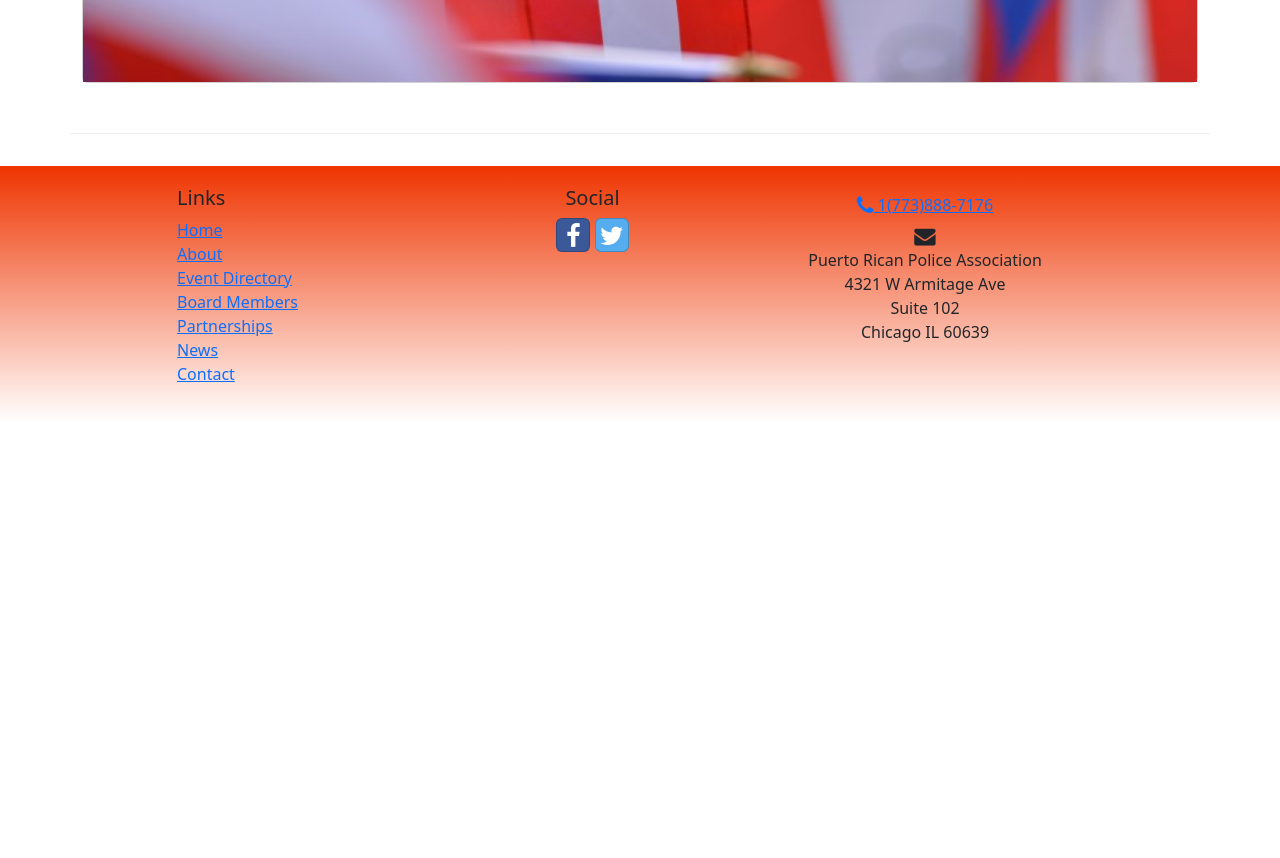
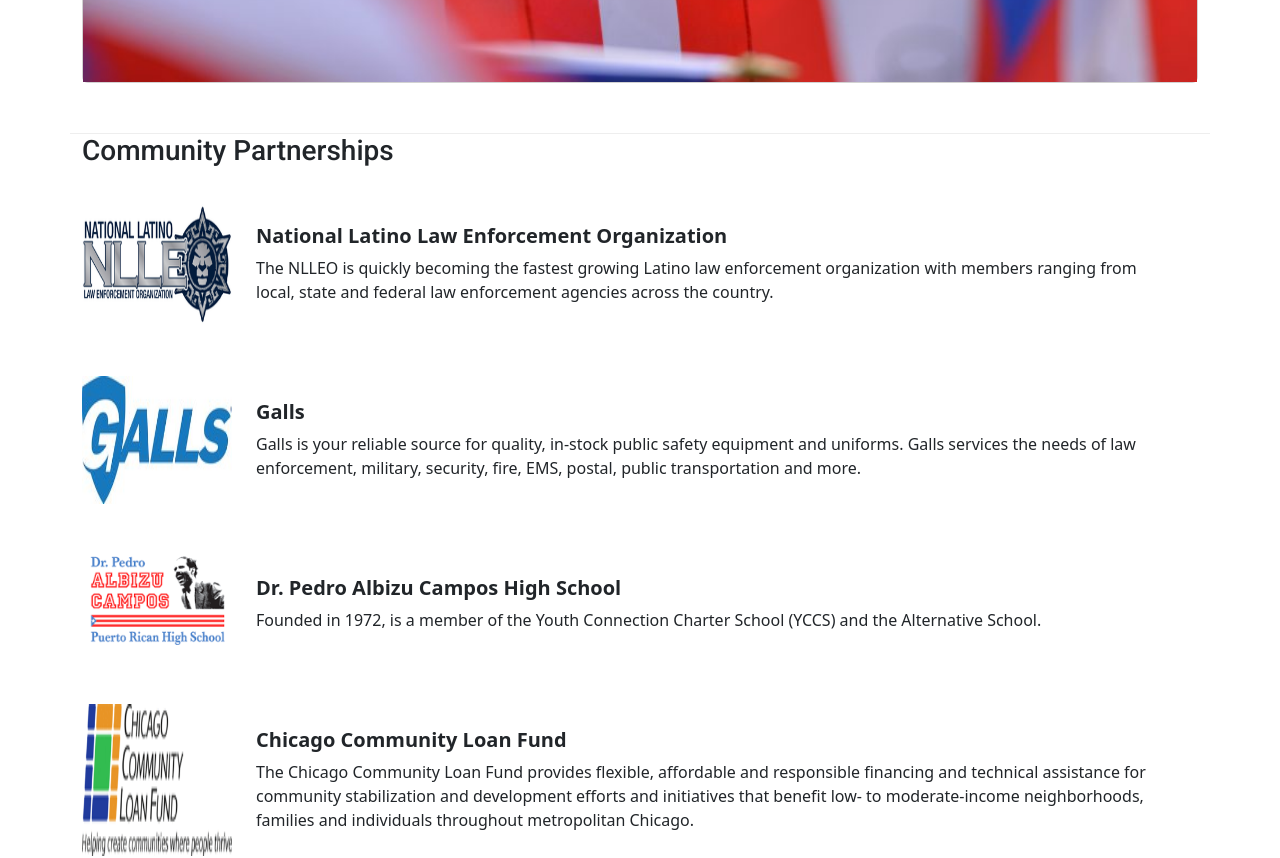
Before and after one commit to NicolaRoyo/prpa, a React (Create React App) app: page /about in a window 1280 px wide. Shown: the part 1140-1998 px from the top of the page. Before the commit the page ends 1562 px from the top, so only its background shows below. Built offline with nearby package versions, Linux system fonts and the light colour scheme.

Commit message:
Add Partnerships

```diff
--- /dev/null
+++ b/src/features/partnerships/Partnership.js
@@ -0,0 +1,17 @@
+const Partnership = ({ partnership }) => {
+    if (partnership) {
+        const { image, name, description } = partnership;
+        return (
+            <>
+            <img src={image} alt={name} and style={{ width: '150px' }} />
+            <div className='m-4'>
+            <h5 className='fw-bold'>{name}</h5>
+                    {description}
+            </div>
+            </>
+         );
+    }
+    return null;
+};
+
+export default Partnership;
--- /dev/null
+++ b/src/features/partnerships/PartnershipsList.js
@@ -0,0 +1,23 @@
+
+import { Col } from "reactstrap";
+import Partnership from "../partnerships/Partnership";
+import { selectAllPartnerships } from "./partnershipsSlice";
+
+
+const PartnershipsList = () => {
+    const partnerships = selectAllPartnerships();
+
+    return (
+        <Col className='mt-4'>
+                {partnerships.map((partnership) => {
+                    return (
+                        <div className='d-flex mb-5' key={partnership.id}>
+                            <Partnership partnership={partnership} />
+                        </div>
+                    );
+                })}
+        </Col>
+    );
+};
+
+export default PartnershipsList;
--- /dev/null
+++ b/src/features/partnerships/partnershipsSlice.js
@@ -0,0 +1,5 @@
+import { PARTNERSHIPS } from '../../app/shared/PARTNERSHIPS';
+
+export const selectAllPartnerships = () => {
+   return PARTNERSHIPS;
+};
--- a/src/pages/AboutPage.js
+++ b/src/pages/AboutPage.js
@@ -1,7 +1,7 @@
 import { Col, Row, Container, Card, CardBody, CardHeader, CardImgOverlay, CardText, CardImg } from 'reactstrap';
 import SubHeader from '../components/SubHeader';
 import flagsParade from '../app/assets/img/prFlagsParade.jpg';
-
+import PartnershipsList from '../features/partnerships/PartnershipsList';
 
 const AboutPage = () => {
     return (
@@ -47,6 +47,12 @@
                     </Card>
                 </Col>
             </Row>
+            <Row className='row-content'>
+                <Col xs='12'>
+                    <h3>Community Partnerships</h3>
+                </Col>
+                <PartnershipsList />
+            </Row>
         </Container>
     )
 };
```
